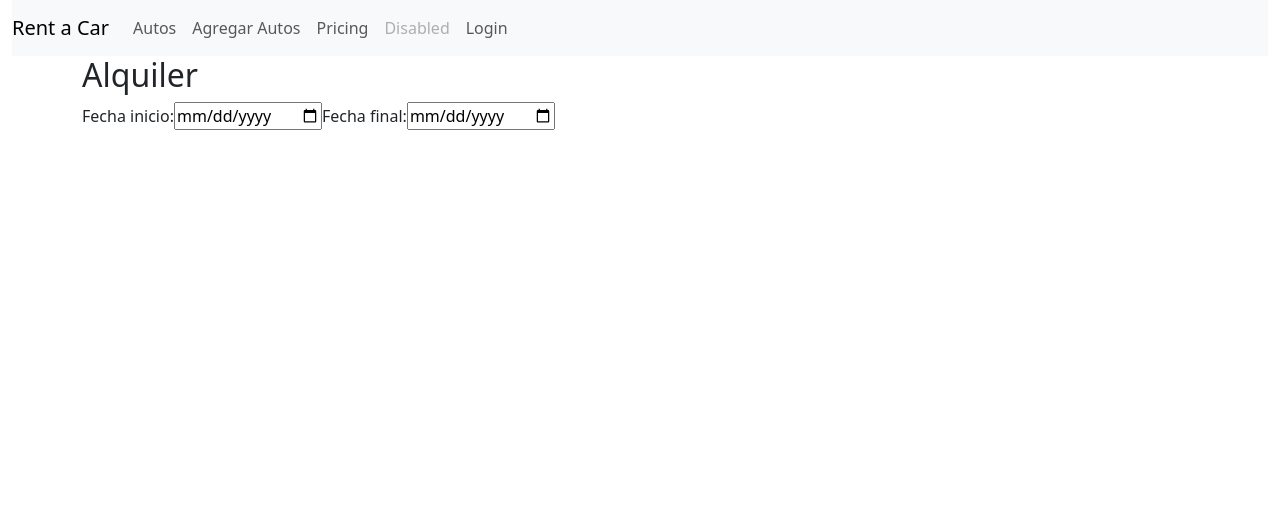
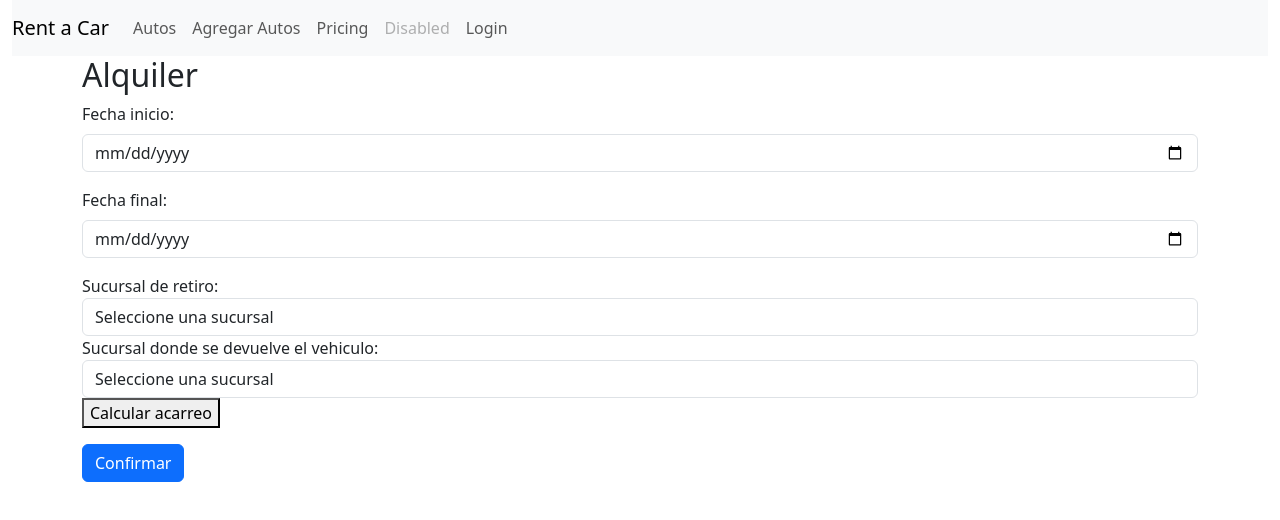
Before and after one commit to joaquinabbona/Rent-a-Car, an Angular app: page /car-rental/1 in a window 1280 px wide. Shown: the top 520 px of the page. Built offline with nearby package versions, Linux system fonts and the light colour scheme; no server answers.

Commit message:
Formulario alquiler con validaciones

```diff
--- a/src/app/cars/car-rental/car-rental.component.html
+++ b/src/app/cars/car-rental/car-rental.component.html
@@ -1,23 +1,66 @@
 <div class="container">
     <h2>Alquiler</h2>
 
-    <div *ngIf="loading" class="loading">
-      Cargando...
-    </div>
+    <div class="card-body">
+      <form [formGroup]="carForm" (ngSubmit)="onSubmit()">
 
-    <div *ngIf="error" class="error">
-      {{ error }}
-    </div>
+        <div class="mb-3">
+          <label for="rentalStartDate" class="form-label">Fecha inicio:</label>
+          <input
+            type="date"
+            class="form-control"
+            id="rentalStartDate"
+            formControlName="rentalStartDate"
+            min="2024-11-14"
+          >
+          <div *ngIf="carForm.get('rentalStartDate')?.invalid && carForm.get('rentalStartDate')?.touched" class="is-invalid">
+            Seleccione una fecha de inicio válida.
+          </div>
+        </div>
 
-    <form *ngIf="!loading && !error" (ngSubmit)="ngOnSubmit()" #carForm="ngForm">
+        <div class="mb-3">
+          <label for="rentalEndDate" class="form-label">Fecha final:</label>
+          <input
+            type="date"
+            class="form-control"
+            id="rentalEndDate"
+            formControlName="rentalEndDate"
+            [attr.min]="minEndDate"
+          >
+          <div *ngIf="carForm.get('rentalEndDate')?.invalid && carForm.get('rentalEndDate')?.touched" class="is-invalid">
+            Seleccione una fecha final válida.
+          </div>
+          <div *ngIf="carForm.errors?.['endDateInvalid'] && carForm.get('rentalEndDate')?.touched" class="is-invalid">
+            La fecha final debe ser posterior a la fecha de inicio.
+          </div>
+        </div>
 
         <div>
-            <label for="start-date">Fecha inicio:</label>
-            <input type="date" id="start-date" name="start-date" min="2024-11-14">
-            <label for="end-date">Fecha final:</label>
-            <input type="date" id="end-date" name="end-date" min="2024-11-14">
-     </div>
+            <label for="originBranch">Sucursal de retiro:</label>
+            <select id="originBranch" formControlName="originBranch" class="form-control">
+              <option value="" disabled selected>Seleccione una sucursal</option>
+              <option *ngFor="let branch of branches" [value]="branch">{{ branch }}</option>
+            </select>
+            <div *ngIf="carForm.get('originBranch')?.invalid && carForm.get('originBranch')?.touched" class="is-invalid">
+              Selecciona una sucursal.
+            </div>
+          </div>
 
+          <div>
+            <label for="destinationBranch">Sucursal donde se devuelve el vehiculo:</label>
+            <select id="destinationBranch" formControlName="destinationBranch" class="form-control">
+              <option value="" disabled selected>Seleccione una sucursal</option>
+              <option *ngFor="let branch of branches" [value]="branch">{{ branch }}</option>
+            </select>
+            <div *ngIf="carForm.get('destinationBranch')?.invalid && carForm.get('destinationBranch')?.touched" class="is-invalid">
+              Selecciona una sucursal.
+            </div>
+          </div>
+          <button type="button" (click)="calculateDistanceAndCarryPrice(carForm.get('originBranch')?.value,carForm.get('destinationBranch')?.value)">Calcular acarreo</button>
+        <p>{{ distance }}</p>
+         <p>{{ messagePrice }}</p>
 
-    </form>
+        <button type="submit" class="btn btn-primary">Confirmar</button>
+      </form>
+    </div>
   </div>
--- a/src/app/cars/car-rental/car-rental.component.ts
+++ b/src/app/cars/car-rental/car-rental.component.ts
@@ -1,8 +1,8 @@
-import { Component } from '@angular/core';
+import { Component, OnInit } from '@angular/core';
 import { CarsModule } from '../cars.module';
 import { CarService } from '../services/car.service';
 import { Car } from '../models/car';
-import { FormBuilder, FormGroup } from '@angular/forms';
+import { FormBuilder, FormGroup, Validators } from '@angular/forms';
 import { ActivatedRoute, Router } from '@angular/router';
 import { DistanceCalculatorService } from '../services/distance-calculator.service';
 import { ClientService } from '../../clients/services/client.service';
@@ -15,90 +15,46 @@ import { Purchase } from '../models/purchase';
   templateUrl: './car-rental.component.html',
   styleUrl: './car-rental.component.css'
 })
-export class CarRentalComponent {
-
+export class CarRentalComponent implements OnInit {
   carForm: FormGroup;
-  car: Car | null = null;
-  rentalStartDate: Date | null = null;
-  rentalEndDate: Date | null = null
+  branches = ['Mar del Plata', 'Córdoba', 'Bariloche'];
+  minEndDate: string = '';
   distance: string='';
   messagePrice: string='';
   carryPrice:number=0;
-  loading: any;
-  error: any;
 
-  constructor(
-    private route: ActivatedRoute,
-    private carService: CarService,
-    private distanceCalculator: DistanceCalculatorService,
-    private clientService: ClientService,
-    private paymentService: PaymentService,
-    private fb: FormBuilder,
-    private router: Router
-  ) {
+  constructor(private fb: FormBuilder, private distanceCalculator: DistanceCalculatorService) {
     this.carForm = this.fb.group({
-      rentalStartDate: [''],
-      rentalEndDate: [''],
-      destination: ['']
+      rentalStartDate: ['', Validators.required],
+      rentalEndDate: ['', Validators.required],
+      originBranch: ['', Validators.required],
+      destinationBranch: ['', Validators.required]
+    }, { validator: this.endDateAfterStartDateValidator });
+  }
+
+  ngOnInit(): void {
+    this.carForm.get('rentalStartDate')?.valueChanges.subscribe((startDate) => {
+      this.minEndDate = startDate;
+      this.carForm.get('rentalEndDate')?.updateValueAndValidity();
     });
   }
 
-  ngOnInit(): void {
-
-    const carId = this.route.snapshot.paramMap.get('id');
-
-    this.carService.saveCarId(Number(carId));
-
-    this.carService.getCars().subscribe({
-      next: (cars) => {
-        this.carService.cars = cars;  // Actualiza la lista en el servicio
-        this.car = this.carService.cars.find(car => car.id.toString() === carId) || null;
-      },
-      error: (error) => {
-        console.error('Error al cargar el coche:', error);
-      }
-    });
+  endDateAfterStartDateValidator(group: FormGroup) {
+    const startDate = group.get('rentalStartDate')?.value;
+    const endDate = group.get('rentalEndDate')?.value;
+    return startDate && endDate && endDate >= startDate ? null : { endDateInvalid: true };
   }
 
-  ngOnSubmit(){
-    if(!this.car?.isForSale){
-      const rental: Rental={
-        clientId: this.clientService.getLoggedInClientId()!,
-        carId: Number(this.route.snapshot.paramMap.get('id')),
-        rentalStartDate : this.carForm.get('rentalStartDate')?.value,
-        rentalEndDate : this.carForm.get('rentalEndDate')?.value,
-        price: this.car ? this.car.price + this.carryPrice : this.carryPrice,
-        originBranch: 'Mar del Plata', // PONER QUE LEA LA SUCURSAL DEL AUTO
-        destinationBranch: 'Córdoba' // PONER QUE LEA EL SELECt
-      }
-      this.paymentService.saveRentalData(rental);
-      console.log(rental);
-
-      }
-    if(this.car?.isForSale){
-      const purchase: Purchase={
-        clientId: this.clientService.getLoggedInClientId()!,
-        carId: Number(this.route.snapshot.paramMap.get('id')),
-        price: this.car ? this.car.price + this.carryPrice : this.carryPrice
-      }
-      this.paymentService.savePurchaseData(purchase);
-      console.log(purchase);
-    }
-    this.router.navigate(['/payment',this.car?.id]);
-
-
+  onSubmit() {
 
   }
 
-
-
-  calculateDistanceAndCarryPrice(destination:string):void{
-    const origins='Mar del Plata';                        // Poner que sea car.sucursal cuando tengamos definido como van a ser las sucursales
+  calculateDistanceAndCarryPrice(origins: string, destination:string):void{
     this.distanceCalculator.getDistance(origins,destination).subscribe(response =>{
       const dist= response.rows[0].elements[0].distance.text;
       this.distance= `La distancia total es  ${dist}`;
       this.carryPrice= parseFloat(dist)*30;
-      this.messagePrice=`El precio del acarreo es de ${this.carryPrice}`   // Mejorar esto, para que el monto se pueda actualizar desde admin
+      this.messagePrice=`El precio del acarreo es de ${this.carryPrice}`
     });
   }
 
```
